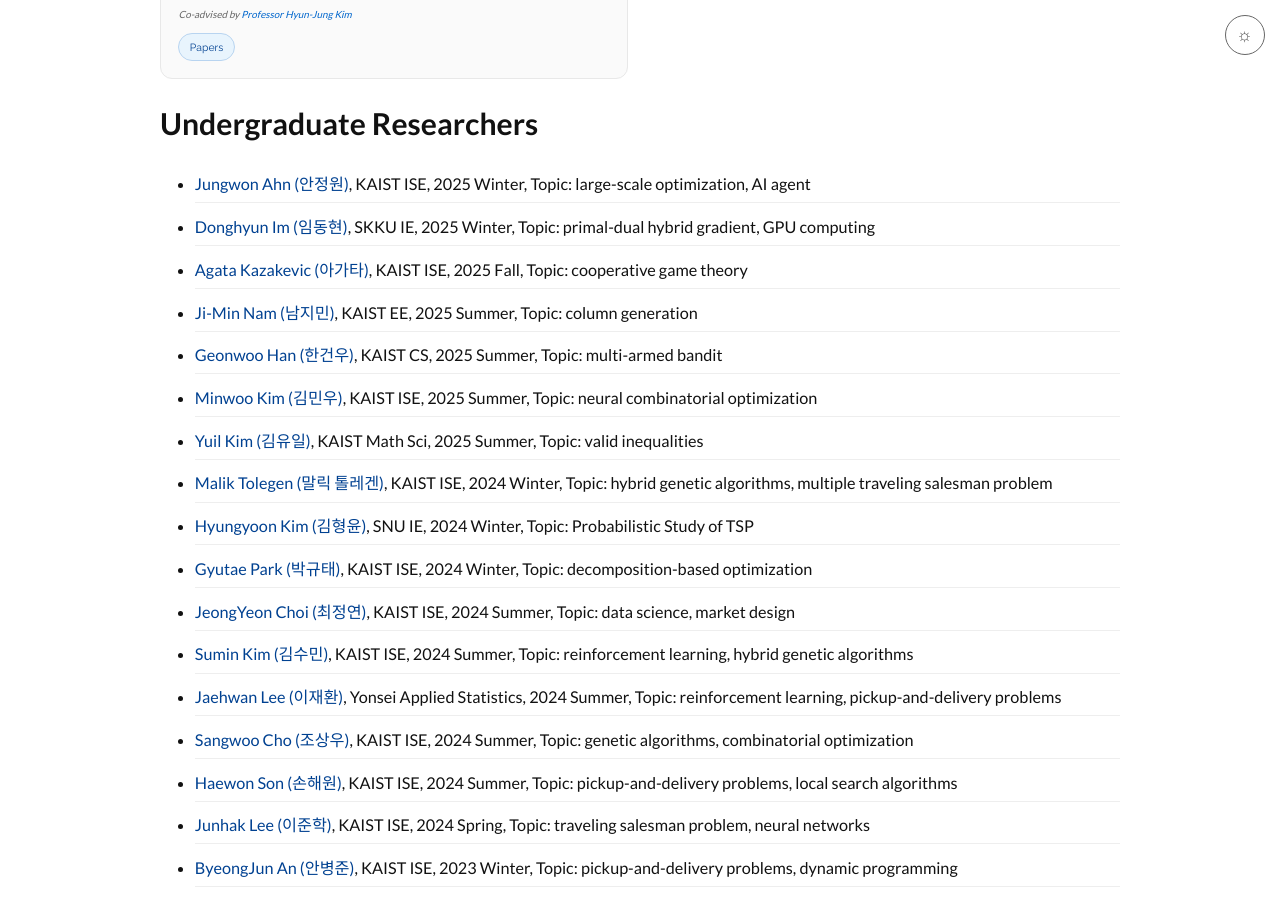
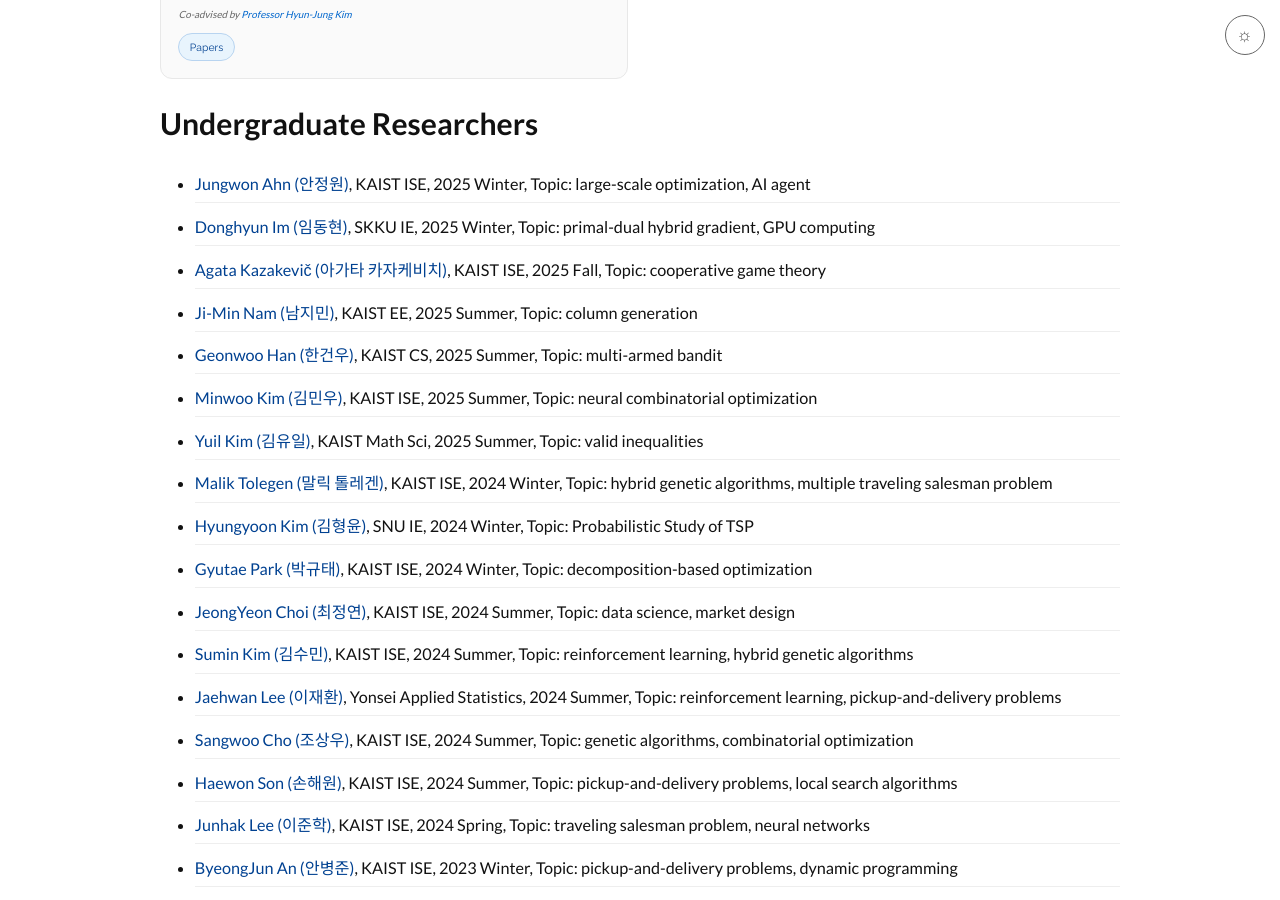
Before and after one commit to kaist-comet/kaist-comet.github.io, a Jekyll site: the page built from people/people.md, in a window 1280 px wide and 900 px high, scrolled down 3466 px. Built offline with Jekyll 4.4.1, drawn with Linux system fonts in a browser that asks for light colours; some web fonts are replaced; comment, search, counter and statistics services are not loaded.

Commit message:
Update members.yml

```diff
--- a/_data/members.yml
+++ b/_data/members.yml
@@ -153,8 +153,8 @@
     period: "2025 Winter"
     topic: "primal-dual hybrid gradient, GPU computing"
 
-  - name: "Agata Kazakevic"
-    name_ko: "아가타"
+  - name: "Agata Kazakevič"
+    name_ko: "아가타 카자케비치"
     linkedin: "https://www.linkedin.com/in/agata-kazakevic/"
     affiliation: "KAIST ISE"
     period: "2025 Fall"
```
